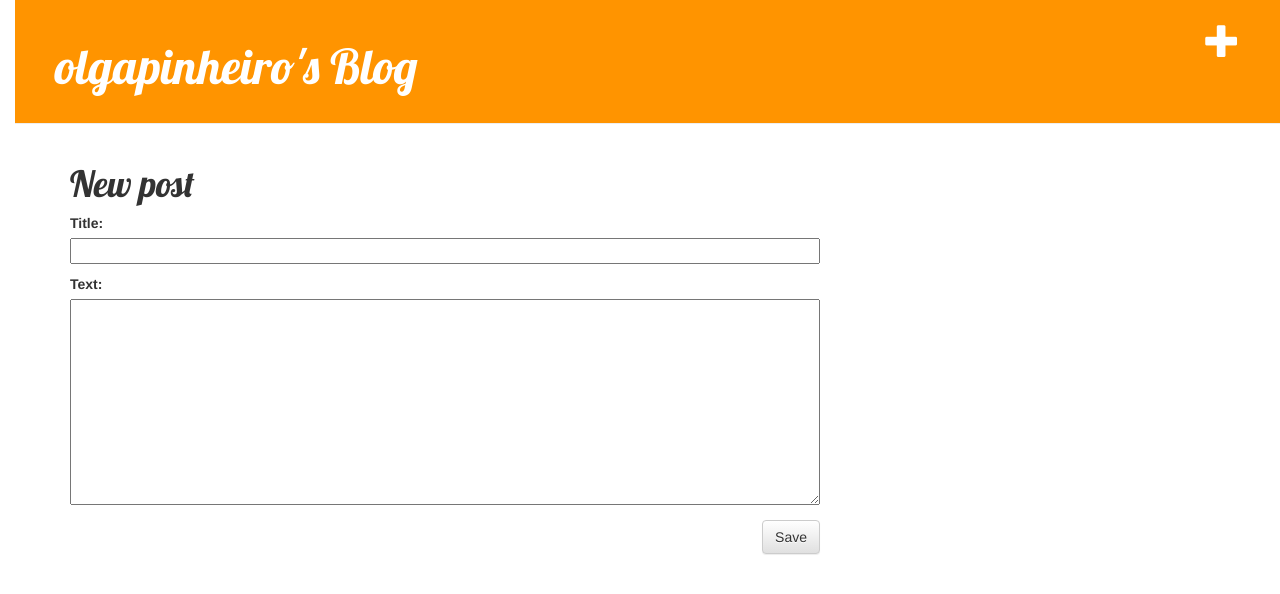
After one commit to olgapinheiro/my-first-blog, a Django app: page /post/new/ in a window 1280 px wide. The commit adds this page. Shown: the top 594 px of the page. Run offline with Django 3.2, Linux system fonts and the light colour scheme; some libraries are stand-ins or nearby versions.

Commit message:
Create, save and edit post

```diff
--- /dev/null
+++ b/blog/forms.py
@@ -0,0 +1,8 @@
+from django import forms
+from .models import Post
+
+class PostForm(forms.ModelForm):
+
+	class Meta:
+		model = Post
+		fields = ('title', 'text',)
--- a/blog/static/css/blog.css
+++ b/blog/static/css/blog.css
@@ -29,6 +29,7 @@ h1, h2, h3, h4 {
 
 .date {
 	color: #828282;
+	display: inline;
 }
 
 .save {
@@ -53,3 +54,11 @@ h1, h2, h3, h4 {
 .post h1 a, .post h1 a:visited {
 	color: #000000;
 }
+
+.post_header {
+	float: right;
+}
+
+#edit-btn{
+	display: inline;
+}
--- a/blog/templates/blog/base.html
+++ b/blog/templates/blog/base.html
@@ -14,6 +14,7 @@
 
 <body>
 	<div class="page-header">
+		<a href="{% url 'post_new' %}" class="top-menu"> <span class="glyphicon glyphicon-plus"></span> </a>
 		<h1><a href="/">olgapinheiro's Blog</a></h1>
 	</div>
 	<div class="content container">
--- /dev/null
+++ b/blog/templates/blog/post_edit.html
@@ -0,0 +1,9 @@
+{% extends 'blog/base.html' %}
+
+{% block content %}
+	<h1>New post</h1>
+	<form method="POST" class="post-form">{% csrf_token %}
+		{{ form.as_p }}
+		<button type="submit" class="save btn btn-default">Save</button>
+	</form>
+{% endblock %}
--- a/blog/urls.py
+++ b/blog/urls.py
@@ -4,4 +4,7 @@ from . import views
 urlpatterns = [
 	url(r'^$', views.post_list, name='post_list'),
 	url(r'^post/(?P<pk>\d+)/$', views.post_detail, name='post_detail'),
+	url(r'^post/new/$', views.post_new, name='post_new'),
+    url(r'^post/(?P<pk>\d+)/edit/$', views.post_edit, name='post_edit'),
+
 ]
--- a/blog/views.py
+++ b/blog/views.py
@@ -1,13 +1,41 @@
-from django.shortcuts import render, get_object_or_404
+from django.shortcuts import render, get_object_or_404, redirect
 from django.utils import timezone
 from .models import Post
+from .forms import PostForm
 
 # Create your views here.
 
 def post_list(request):
-	posts = Post.objects.filter(published_date__lte=timezone.now()).order_by('published_date')
+	posts = Post.objects.filter(published_date__lte=timezone.now()).order_by('-published_date')
 	return render(request, 'blog/post_list.html', {'posts': posts})
 
 def post_detail(request, pk):
 	post = get_object_or_404(Post, pk=pk)
 	return render(request, 'blog/post_detail.html', {'post': post})
+
+def post_new(request):
+	if request.method == "POST":
+		form = PostForm(request.POST)
+		if form.is_valid():
+			post = form.save(commit=False)
+			post.author = request.user
+			post.published_date = timezone.now()
+			post.save()
+			return redirect('post_detail', pk=post.pk)
+	else:
+		form = PostForm()
+	return render(request, 'blog/post_edit.html', {'form': form})
+
+def post_edit(request, pk):
+    post = get_object_or_404(Post, pk=pk)
+    if request.method == "POST":
+        form = PostForm(request.POST, instance=post)
+        if form.is_valid():
+            post = form.save(commit=False)
+            post.author = request.user
+            post.published_date = timezone.now()
+            post.save()
+            return redirect('post_detail', pk=post.pk)
+    else:
+        form = PostForm(instance=post)
+    return render(request, 'blog/post_edit.html', {'form': form})
```
Also changed, not shown: blog/templates/blog/post_detail.html (+8 -5 lines).
